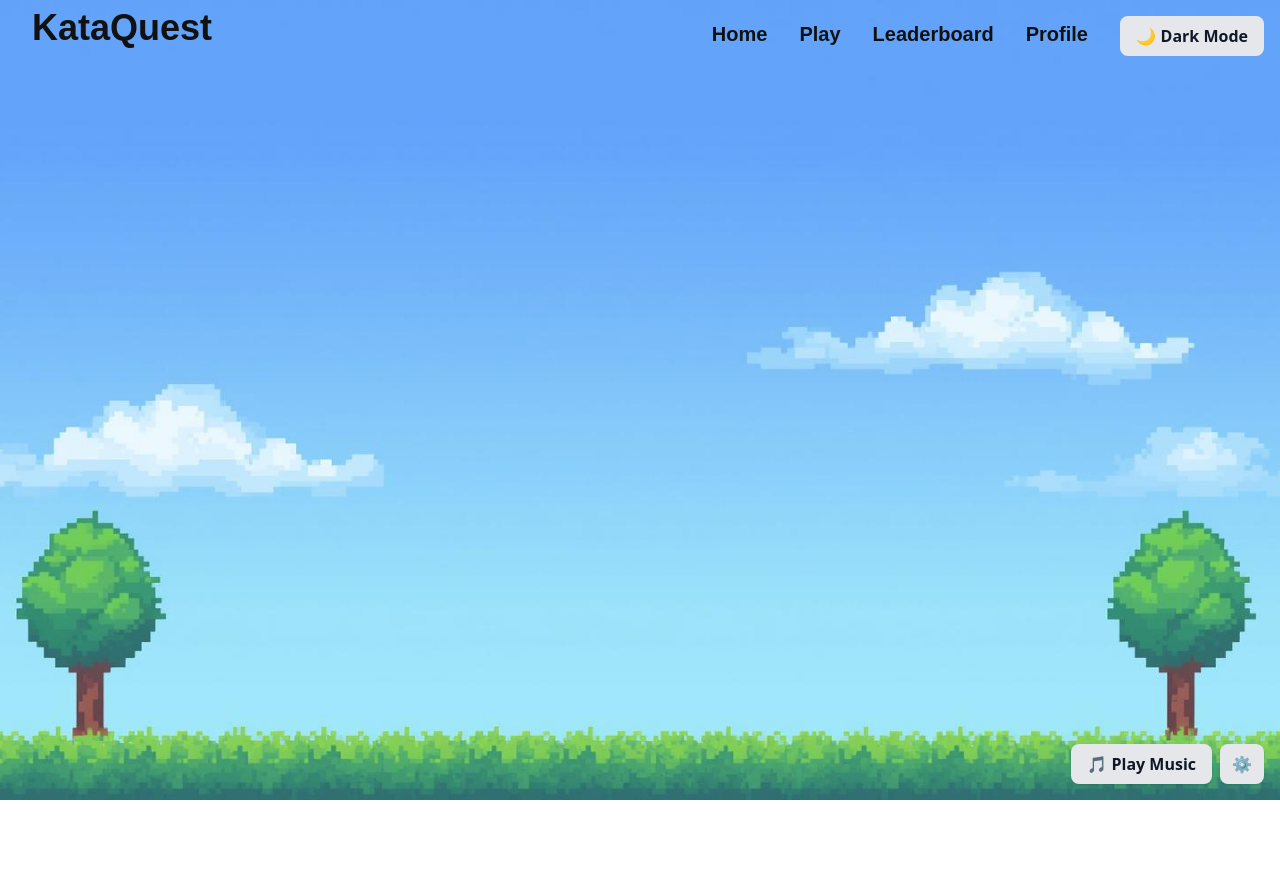
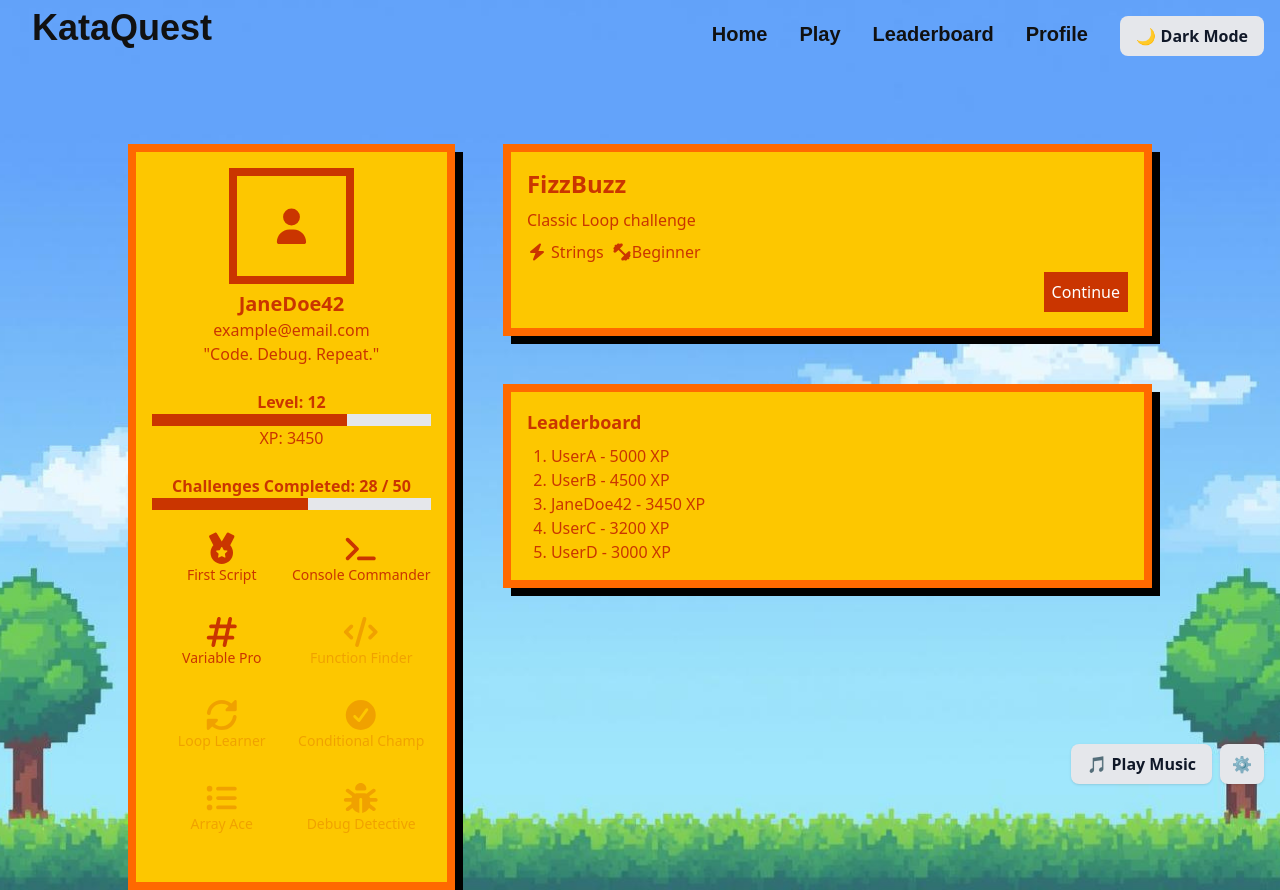
Before and after one commit to will-barnett99/code-game-frontend, a React (Vite) app: page /profile in a window 1280 px wide. Before the commit the page ends 800 px from the top, so only its background shows below. Built offline with nearby package versions, Linux system fonts and the light colour scheme.

Commit message:
add initial Profile component for preview

```diff
--- a/src/App.jsx
+++ b/src/App.jsx
@@ -5,6 +5,7 @@ import Authentication from "./components/Authentication";
 import Kata from "./components/Kata";
 import KataGallery from "./components/KataGallery";
 import Onboarding from "./components/Onboarding";
+import Profile from "./components/Profile";
 import ThemeToggle from "./components/ThemeToggle";
 import MusicToggle from "./components/MusicToggle";
 import "./style.css";
@@ -21,6 +22,7 @@ function App() {
         <Route path="/authentication" element={<Authentication />} />
         <Route path="/kata" element={<Kata />} />
         <Route path="/kata-gallery" element={<KataGallery />} />
+        <Route path="/profile" element={<Profile />} />
       </Routes>
     </section>
   );
--- /dev/null
+++ b/src/components/Profile.jsx
@@ -0,0 +1,127 @@
+import { Link } from "react-router";
+import { FontAwesomeIcon } from "@fortawesome/react-fontawesome";
+import {
+  faUser,
+  faMedal,
+  faTerminal,
+  faHashtag,
+  faCode,
+  faSyncAlt,
+  faCheckCircle,
+  faListUl,
+  faBug,
+  faBolt,
+  faDumbbell,
+} from "@fortawesome/free-solid-svg-icons";
+
+function Profile() {
+  return (
+    <>
+      <div className="w-[1024px] mx-auto mt-24 flex flex-row gap-12">
+        <aside className="w-1/3 p-4 border-8 text-center border-orange-500 bg-yellow-400 text-orange-700 [box-shadow:8px_8px_0_#000000]">
+          <figure>
+            <figcaption>
+              <FontAwesomeIcon
+                icon={faUser}
+                className="p-8 border-8 text-4xl border"
+              />
+              <h2 className="font-bold text-xl mt-1">JaneDoe42</h2>
+              <p>example@email.com</p>
+              <p>"Code. Debug. Repeat."</p>
+            </figcaption>
+          </figure>
+
+          <section>
+            <div className="mt-6">
+              <p className="font-bold">Level: 12</p>
+              <div className="w-full bg-gray-200">
+                <div
+                  className="bg-orange-700 h-3"
+                  style={{ width: "70%" }}
+                ></div>
+              </div>
+              <p>XP: 3450</p>
+            </div>
+
+            <div className="mt-6">
+              <p className="font-bold">Challenges Completed: 28 / 50</p>
+              <div className="w-full bg-gray-200">
+                <div
+                  className="bg-orange-700 h-3"
+                  style={{ width: "56%" }}
+                ></div>
+              </div>
+            </div>
+          </section>
+
+          <section className="mt-6 w-full">
+            <ul className="flex flex-wrap justify-between list-none text-[14px]">
+              <li className="w-1/2 flex flex-col items-center opacity-100 mb-8">
+                <FontAwesomeIcon icon={faMedal} className="text-3xl" /> First
+                Script
+              </li>
+              <li className="w-1/2 flex flex-col items-center opacity-100 mb-8">
+                <FontAwesomeIcon icon={faTerminal} className="text-3xl" />{" "}
+                Console Commander
+              </li>
+              <li className="w-1/2 flex flex-col items-center opacity-100 mb-8">
+                <FontAwesomeIcon icon={faHashtag} className="text-3xl" />{" "}
+                Variable Pro
+              </li>
+              <li className="w-1/2 flex flex-col items-center opacity-25 mb-8">
+                <FontAwesomeIcon icon={faCode} className="text-3xl" /> Function
+                Finder
+              </li>
+              <li className="w-1/2 flex flex-col items-center opacity-25 mb-8">
+                <FontAwesomeIcon icon={faSyncAlt} className="text-3xl" /> Loop
+                Learner
+              </li>
+              <li className="w-1/2 flex flex-col items-center opacity-25 mb-8">
+                <FontAwesomeIcon icon={faCheckCircle} className="text-3xl" />{" "}
+                Conditional Champ
+              </li>
+              <li className="w-1/2 flex flex-col items-center opacity-25 mb-8">
+                <FontAwesomeIcon icon={faListUl} className="text-3xl" /> Array
+                Ace
+              </li>
+              <li className="w-1/2 flex flex-col items-center opacity-25 mb-8">
+                <FontAwesomeIcon icon={faBug} className="text-3xl" /> Debug
+                Detective
+              </li>
+            </ul>
+          </section>
+        </aside>
+
+        <main className="w-2/3">
+          <section className="flex flex-col gap-2 p-4 border-8 border-orange-500 bg-yellow-400 text-orange-700 [box-shadow:8px_8px_0_#000000]">
+            <h4 className="text-2xl font-extrabold">FizzBuzz</h4>
+            <p>Classic Loop challenge</p>
+            <ul className="flex gap-2">
+              <li className="">
+                <FontAwesomeIcon icon={faBolt} /> Strings
+              </li>
+              <li className="">
+                <FontAwesomeIcon icon={faDumbbell} className="rotate-45" />
+                Beginner
+              </li>
+            </ul>
+            <Link className="ml-auto p-2 bg-orange-700 text-white">
+              Continue
+            </Link>
+          </section>
+          <section className="mt-12 p-4 border-8 border-orange-500 bg-yellow-400 text-orange-700 [box-shadow:8px_8px_0_#000000]">
+            <h3 className="font-bold text-lg mb-2">Leaderboard</h3>
+            <ol className="list-decimal ml-6">
+              <li>UserA - 5000 XP</li>
+              <li>UserB - 4500 XP</li>
+              <li>JaneDoe42 - 3450 XP</li>
+              <li>UserC - 3200 XP</li>
+              <li>UserD - 3000 XP</li>
+            </ol>
+          </section>
+        </main>
+      </div>
+    </>
+  );
+}
+export default Profile;
```
